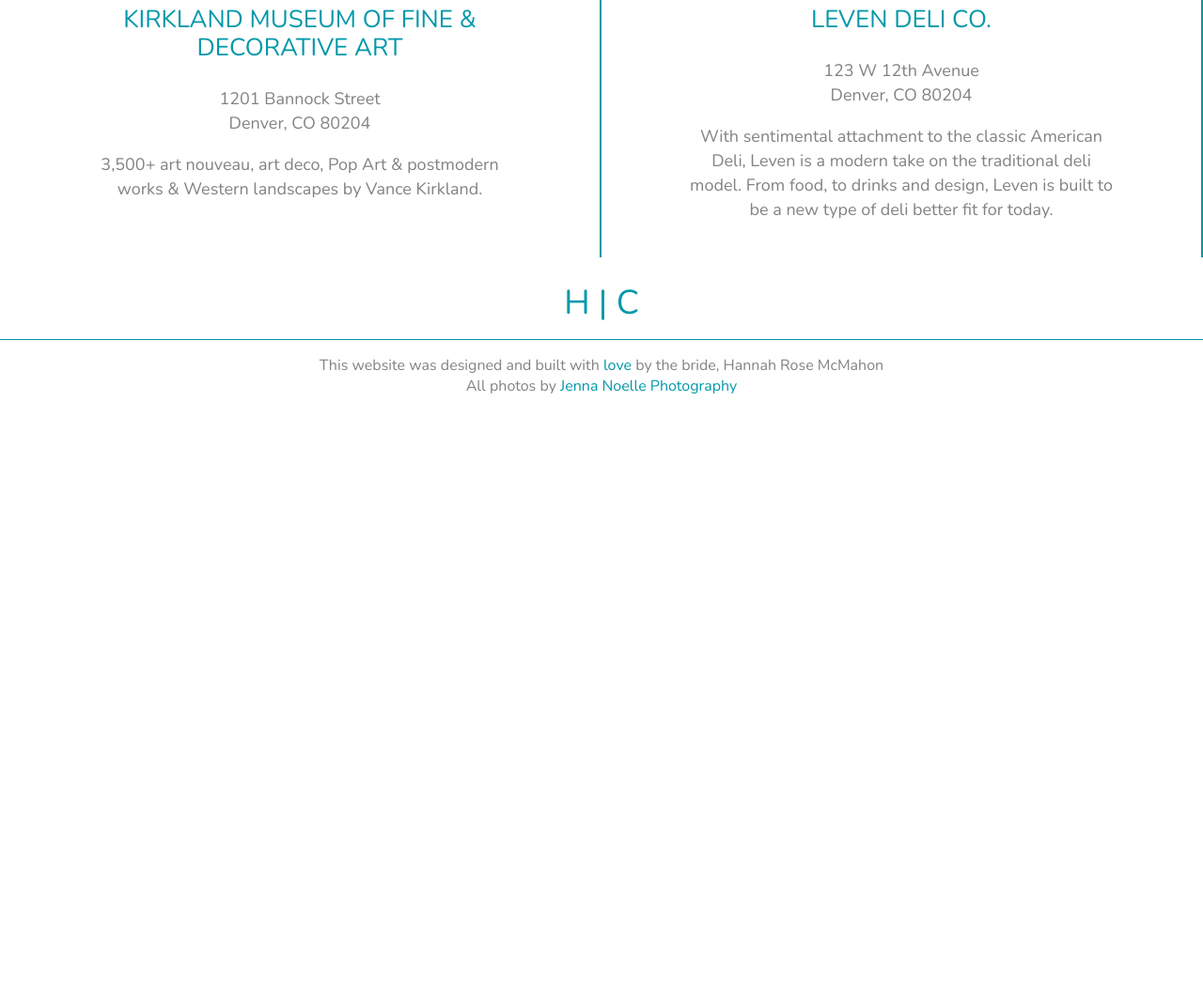
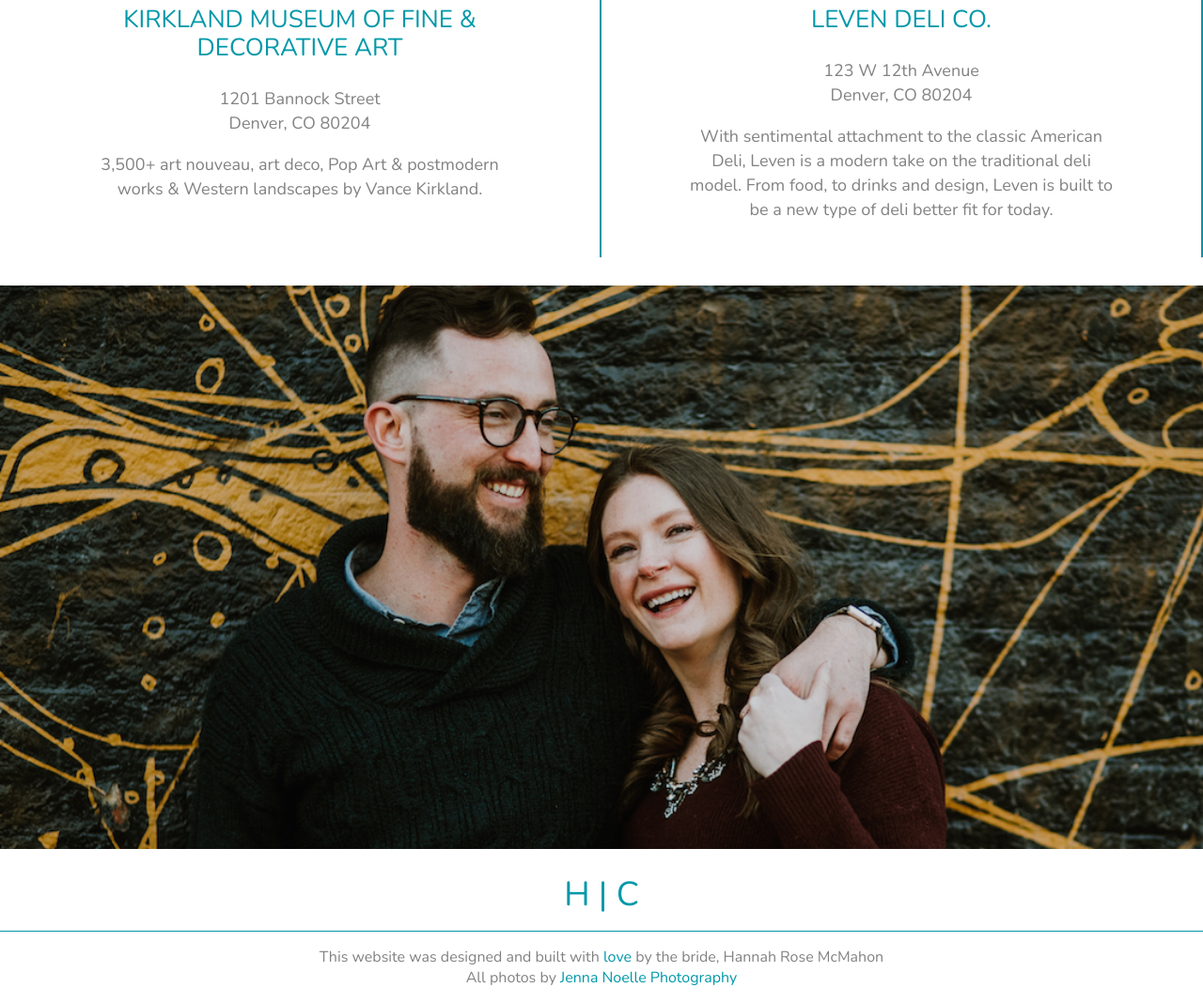
Before and after one commit to hannah-saurusrex/wedding-website, a website: page things-to-do.html in a window 1280 px wide. Shown: the part 2890-3958 px from the top of the page at 94% size. Before the commit the page ends 3328 px from the top, so only its background shows below. Drawn offline with nearby package versions, Linux system fonts and the light colour scheme.

Commit message:
added images to schedule and things to do pages

```diff
--- a/things-to-do.html
+++ b/things-to-do.html
@@ -179,6 +179,15 @@
         </div>
   </div>
 
+  <!--Hero Image Section-->
+<div class="homepage">
+  <div class="hero-wrapper">
+    <div class="second-image">
+      <img class="footer-image" src="img/things-footer.jpg" />
+    </div>
+  </div>
+</div>
+
   <!--initials/logo section-->
   <div class="initials">
     <h1>H | C</h1>
```
Also changed, not shown: schedule.html (+8 -0 lines), img/schedule-footer.jpg (added), img/things-footer.jpg (added).
